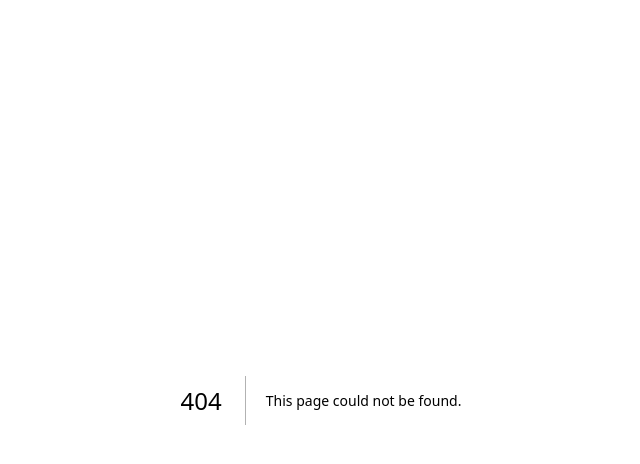
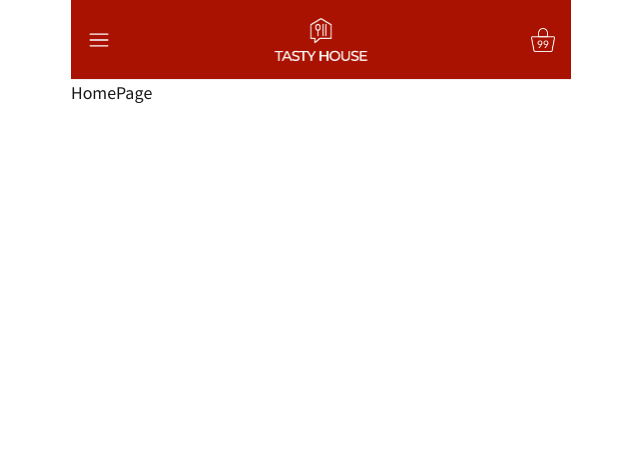
Before and after one commit to k920106/tastyhouse-web, a Next.js app: page / in a window 1280 px wide. Before the commit this address had no page. Shown: the top 464 px of the page, without its empty margins (319-959 px from the left). Built offline with nearby package versions, Linux system fonts and the light colour scheme.

Commit message:
홈 -> 헤더 구현

```diff
--- /dev/null
+++ b/app/(home)/layout.tsx
@@ -0,0 +1,32 @@
+import Image from 'next/image'
+import { RxHamburgerMenu } from 'react-icons/rx'
+
+export default function HomeLayout({ children }: { children: React.ReactNode }) {
+  return (
+    <>
+      <div className="relative flex items-center h-20 bg-main border-b border-border-main box-border">
+        <button className="absolute left-0 top-1/2 -translate-y-1/2 w-14 h-14 flex items-center justify-center cursor-pointer">
+          <RxHamburgerMenu size={22} color="white" />
+        </button>
+        <p className="absolute left-1/2 -translate-x-1/2">
+          <Image src="/images/header-logo.png" alt="로고" width={93} height={43} />
+        </p>
+        <button className="absolute right-0 top-1/2 -translate-y-1/2 w-14 h-14 flex items-center justify-center cursor-pointer">
+          <div className="relative w-6 h-6 flex items-center justify-center">
+            <Image
+              src="/images/icon-cart.png"
+              alt="장바구니"
+              width={44}
+              height={44}
+              className="z-1"
+            />
+            <p className="absolute top-2 right-1 flex items-center justify-center w-4 h-4 text-[10px] text-white bg-main">
+              99
+            </p>
+          </div>
+        </button>
+      </div>
+      <div>{children}</div>
+    </>
+  )
+}
--- /dev/null
+++ b/app/(home)/page.tsx
@@ -0,0 +1,3 @@
+export default function HomePage() {
+  return <div>HomePage</div>
+}
```
Also changed, not shown: public/images/header-logo.png (added), public/images/icon-cart.png (added).
